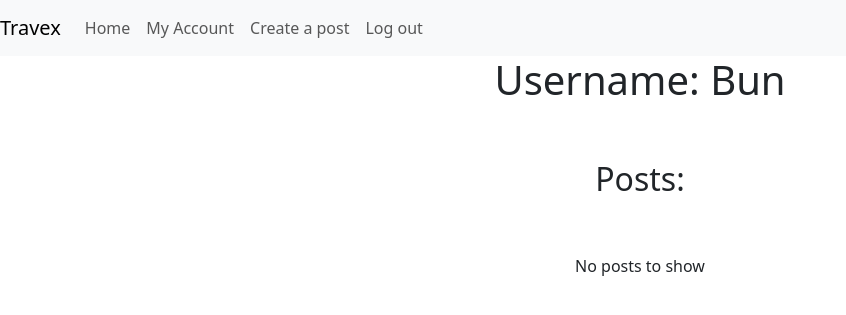
After one commit to Buntcz/final-project, a Flask app: page /myaccount in a window 1280 px wide. The commit adds this page. Shown: the top 315 px of the page, without its empty margins (0-846 px from the left). Run offline with Flask 3, Linux system fonts and the light colour scheme; a user stored in the database is signed in; some libraries are stand-ins or nearby versions.

Commit message:
finished the project, only left is polishing with js(if I see where)

```diff
--- a/app.py
+++ b/app.py
@@ -80,10 +80,37 @@ def register():
 @app.route("/create", methods=["GET", "POST"])
 def create():
     if request.method == "POST":
-        pass
+        user_id = session["user_id"]
+        location = request.form.get("location")
+        price = request.form.get("price")
+        mood = request.form.get("mood")
+        desc = request.form.get("desc")
+        if not location:
+            return apology("Please enter the location you have visited")
+        if not desc:
+            return apology("Please describe how you spent your holiday/vacation")
+        db.execute("INSERT INTO posts(location,price,mood,desc,user_id) VALUES(?,?,?,?,?)", location,price,mood,desc,user_id)
+        return redirect("/")
     else:
         return render_template("create.html")
 
+@app.route("/myaccount", methods=["GET","POST"])
+def myaccount():
+    user_id = session["user_id"]
+    posts = db.execute("SELECT * FROM posts WHERE user_id == (?)", user_id)
+    user = db.execute("SELECT username FROM users WHERE id == (?)", user_id)
+    return render_template("myaccount.html", user = user[0]["username"], posts = posts)
+
+@app.route("/home", methods=["GET"])
+def home():
+    posts = db.execute("SELECT * FROM posts ORDER BY post_id DESC LIMIT 10")
+    return render_template("home.html", posts = posts)
+
+@app.route("/delete", methods=["POST","GET"])
+def delete():
+    post_id = request.form.get("post_id")
+    db.execute("DELETE FROM posts WHERE post_id == (?)", post_id)
+    return redirect("/myaccount")
 
 @app.route("/logout")
 def logout():
--- a/static/style.css
+++ b/static/style.css
@@ -5,7 +5,7 @@
     align-items: center;
 }
 
-.login-form, .register-form, .create-form {
+.login-form, .register-form {
     display: flex;
     justify-content: center;
     align-items: center;
@@ -14,9 +14,19 @@
     width: 100%;
 }
 
+.create-form {
+    display: flex;
+    justify-content: center;
+    align-items: center;
+    flex-direction: column;
+    height: 70vh;
+    width: 100%;
+}
+
 form {
     display: flex;
     flex-direction: column;
+    gap: 0.4rem;
 }
 
 input {
@@ -31,3 +41,34 @@ input {
 .desc {
     height: 200px;
 }
+
+.desc::placeholder {
+    resize: none;
+    text-wrap: wrap;
+}
+
+.welcome {
+    display: flex;
+    justify-content: flex-start;
+    align-items: center;
+    flex-direction: column;
+    gap: 3rem;
+}
+
+.home {
+    text-align: center;
+    display: flex;
+    justify-content: flex-start;
+    align-items: flex-start;
+    flex-direction: column;
+    gap: 1rem;
+    flex-wrap: wrap;
+}
+
+.formHidden {
+    display: none;
+}
+
+.showBtn {
+    display: inline-block;
+}
--- a/templates/index.html
+++ b/templates/index.html
@@ -3,7 +3,11 @@
 {% block title %} Main Page  {% endblock %}
 
 {% block main %}
+<div class="welcome">
+<h1> Welcome back to Travex, {{ user  }} </h1>
+<h2>Check your account <a href="/myaccount" class="btn btn-light">here</a></h2>
+<h2>Check other people posts <a href="/home" class="btn btn-light">here</a></h2>
+</div>
 
-<h1> Welcome back, {{ user }}</h1>
 
 {% endblock %}
--- a/templates/layout.html
+++ b/templates/layout.html
@@ -11,7 +11,7 @@
 </head>
 <body>
   <nav class="navbar navbar-expand-lg navbar-light bg-light">
-    <a class="navbar-brand" href="#">Travex</a>
+    <a class="navbar-brand" href="/">Travex</a>
     <button class="navbar-toggler" type="button" data-toggle="collapse" data-target="#navbarNav" aria-controls="navbarNav" aria-expanded="false" aria-label="Toggle navigation">
       <span class="navbar-toggler-icon"></span>
     </button>
@@ -22,7 +22,7 @@
                     <a class="nav-link" href="/home">Home</a>
                   </li>
                   <li class="nav-item">
-                    <a class="nav-link" href="/">My Account</a>
+                    <a class="nav-link" href="/myaccount">My Account</a>
                   </li>
                   <li class="nav-item">
                     <a class="nav-link" href="/create">Create a post</a>
--- a/templates/login.html
+++ b/templates/login.html
@@ -5,9 +5,9 @@
 {% block main %}
 <div class="login-form">
     <form action="/login" method="post">
-        <input autocomplete="off" autofocus name="username" placeholder="Username" type="text">
-        <input autocomplete="off" autofocus name="password" placeholder="Password" type="password">
-        <button type="submit">Log In</button>
+        <input class="form-control" autocomplete="off" autofocus name="username" placeholder="Username" type="text">
+        <input class="form-control" autocomplete="off" autofocus name="password" placeholder="Password" type="password">
+        <button class="btn btn-primary"  type="submit">Log In</button>
     </form>
 </div>
 {% endblock %}
--- /dev/null
+++ b/templates/myaccount.html
@@ -0,0 +1,30 @@
+{% extends "layout.html" %}
+
+{% block title %}
+  My Account
+{% endblock %}
+
+{% block main %}
+<div class="welcome">
+<h1>Username: {{ user }}</h1>
+<h2>Posts: </h2>
+{% if not posts %}
+  No posts to show
+{% else %}
+  {% for post in posts %}
+  <div class="card" style="width: 25rem;">
+    <div class="card-body">
+      <h5 class="card-title">Location: {{ post["location"] }}</h5>
+      <h6 class="card-subtitle mb-2 text-muted">Price: {{ post["price"]  }}</h6>
+      <h6 class="card-subtitle mb-2 text-muted">How did you feel: {{ post["mood"]  }}</h6>
+      <p class="card-text"> {{ post["desc"] }} </p>
+      <form method="post" action="/delete">
+        <input name="post_id" type="hidden" value="{{ post['post_id'] }}">
+      <button type="submit" class="btn btn-danger showBtn">Delete post</button>
+    </form>
+    </div>
+  </div>
+  {% endfor %}
+{% endif %}
+</div>
+{% endblock %}
```
Also changed, not shown: templates/create.html (+5 -5 lines), templates/home.html (added, +25 -0 lines), templates/register.html (+4 -4 lines), app.db.
